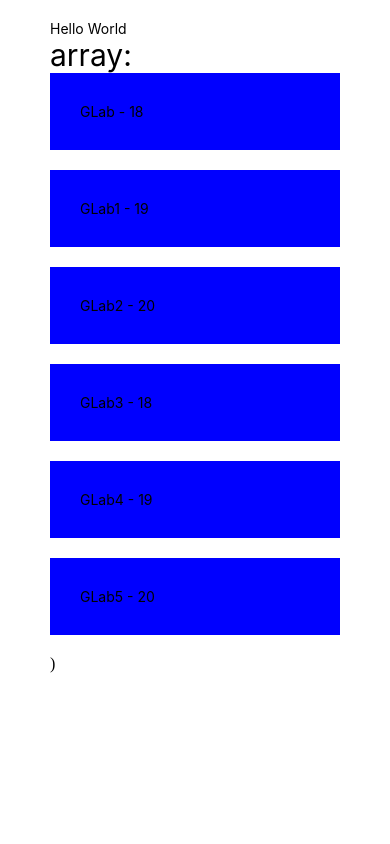
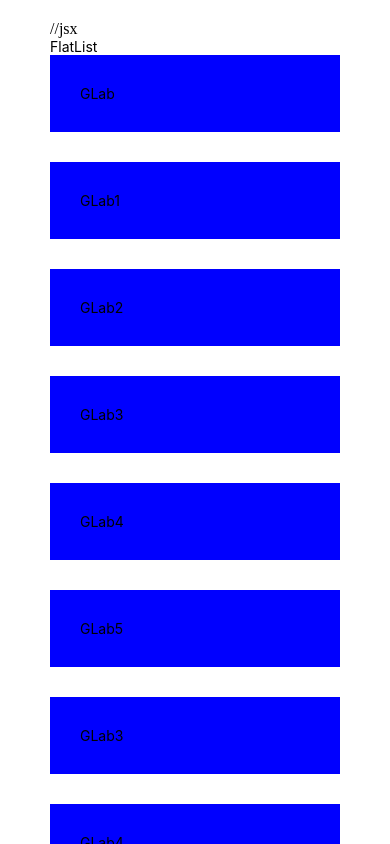
Before and after one commit to GLab-cloud/ReactNativeExpo, a React Native app in the folder app/: screen / in a window 390 px wide. Built offline with nearby package versions, Linux system fonts and the light colour scheme.

Commit message:
FlatList

```diff
--- a/app/App.tsx
+++ b/app/App.tsx
@@ -1,69 +1,34 @@
 // import { StatusBar } from "expo-status-bar";
 import { useState } from "react";
 import {
-  Button,
+  // Button,
   StyleSheet,
   Text,
   View,
-  TextInput,
+  // TextInput,
   ScrollView,
+  FlatList,
 } from "react-native";
 
 export default function App() {
   // const [name, setName] = useState<string>("GLab");
-  const [test, setTest] = useState({ name: "GLab", age: 42 });
-  const [count, setCount] = useState<number>(0);
-  const [name, setName] = useState<string>("GLab");
-  const [age, setAge] = useState<number>(0);
-  const [students, setStudent] = useState([
+  // const [test, setTest] = useState({ name: "GLab", age: 42 });
+  // const [count, setCount] = useState<number>(0);
+  // const [name, setName] = useState<string>("GLab");
+  // const [age, setAge] = useState<number>(0);
+  const [students, setStudents] = useState([
     { id: 1, name: "GLab", age: 18 },
     { id: 2, name: "GLab1", age: 19 },
     { id: 3, name: "GLab2", age: 20 },
     { id: 4, name: "GLab3", age: 18 },
     { id: 5, name: "GLab4", age: 19 },
     { id: 6, name: "GLab5", age: 20 },
+    { id: 7, name: "GLab3", age: 18 },
+    { id: 8, name: "GLab4", age: 19 },
+    { id: 9, name: "GLab5", age: 20 },
   ]);
+  //not CSS - StyleSheet
 
-  return (
-    //jsx
-    <View style={styles.container}>
-      <Text>Hello World</Text>
-      <Text style={{ fontSize: 30 }}>array:</Text>
-      {/* <View>
-        {students.map((item) => {
-          return (
-            <View
-              key={item.id}
-              style={{ padding: 30, backgroundColor: "pink", marginBottom: 20 }}
-            >
-              <Text>
-                {item.name} - {item.age}
-              </Text>
-            </View>
-          );
-        })}
-        )
-      </View> */}
-      <ScrollView>
-        {" "}
-        {students.map((item) => {
-          return (
-            <View
-              key={item.id}
-              style={{ padding: 30, backgroundColor: "blue", marginBottom: 20 }}
-            >
-              <Text>
-                {item.name} - {item.age}
-              </Text>
-            </View>
-          );
-        })}
-        )
-      </ScrollView>
-    </View>
-  );
-}
-//not CSS - StyleSheet
   const styles = StyleSheet.create({
     container: {
       paddingTop: 20,
@@ -84,3 +49,22 @@ const styles = StyleSheet.create({
     parent: { fontSize: 30, color: "red" },
     child: { fontSize: 20, color: "pink" },
   });
+
+  return (
+    //jsx
+    <View style={styles.container}>
+      //jsx
+      <Text>FlatList</Text>
+      <FlatList
+        data={students}
+        renderItem={({ item }) => (
+          <View
+            style={{ padding: 30, backgroundColor: "blue", marginBottom: 30 }}
+          >
+            <Text>{item.name}</Text>
+          </View>
+        )}
+      />
+    </View>
+  );
+}
--- a/app/package.json
+++ b/app/package.json
@@ -12,6 +12,7 @@
   "dependencies": {
     "expo": "~54.0.33",
     "expo-status-bar": "~3.0.9",
+    "opencode-ai": "^1.15.10",
     "react": "19.1.0",
     "react-native": "0.81.5"
   },
```
Also changed, not shown: 1 other file (tests, documents, lock files or other folders). Lines whose indentation alone changed are shown as unchanged.
